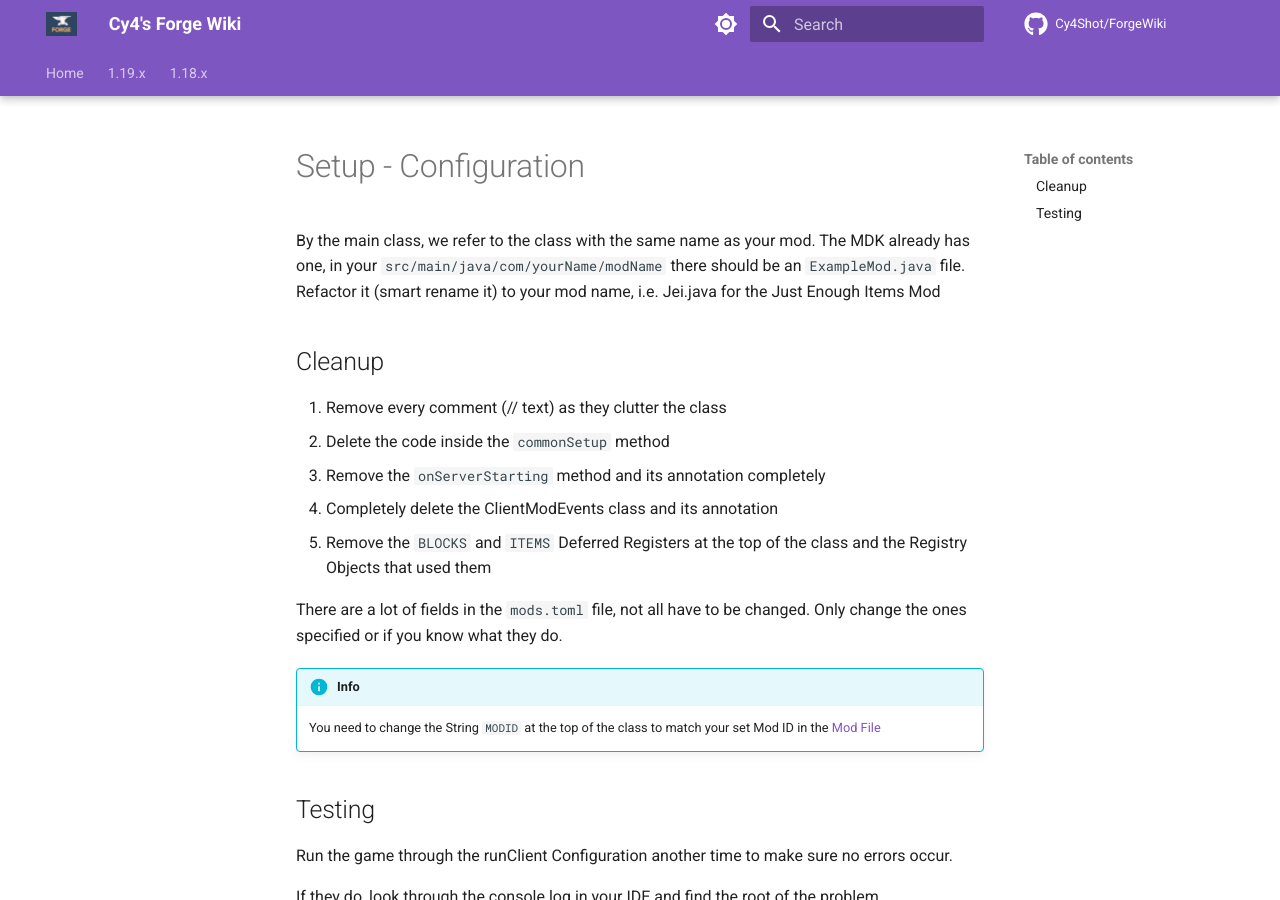
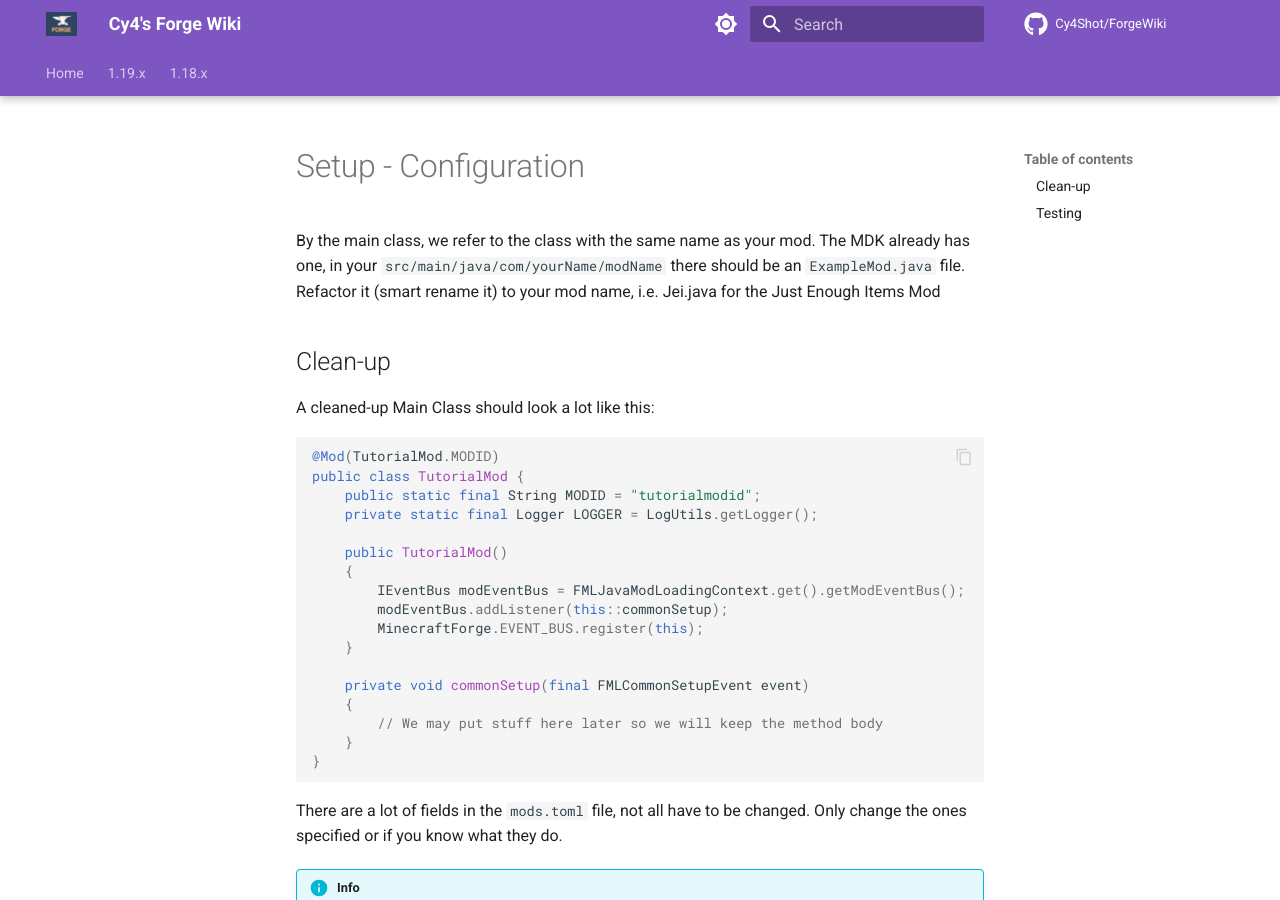
Before and after one commit to Cy4Shot/ForgeWiki, an MkDocs documentation site: the page built from docs/1.18.x/setup/configuration/main-class.md, in a window 1280 px wide and 900 px high. Built offline with MkDocs 1.6.1 and Material for MkDocs 9.7.7, drawn with Linux system fonts in a browser that asks for light colours; comment, search, counter and statistics services are not loaded.

Commit message:
Fixed the requested stuff
Changed 5 things, if I need to change any more just ask :D

````diff
--- a/docs/1.18.x/setup/configuration/main-class.md
+++ b/docs/1.18.x/setup/configuration/main-class.md
@@ -2,13 +2,28 @@
 
 By the main class, we refer to the class with the same name as your mod. The MDK already has one, in your `src/main/java/com/yourName/modName` there should be an `ExampleMod.java` file. Refactor it (smart rename it) to your mod name, i.e. Jei.java for the Just Enough Items Mod
 
-## Cleanup
+## Clean-up
 
-1. Remove every comment (// text) as they clutter the class
-2. Delete the code inside the `commonSetup` method
-3. Remove the `onServerStarting` method and its annotation completely
-4. Completely delete the ClientModEvents class and its annotation
-5. Remove the `BLOCKS` and `ITEMS` Deferred Registers at the top of the class and the Registry Objects that used them
+A cleaned-up Main Class should look a lot like this:
+```java
+@Mod(TutorialMod.MODID)
+public class TutorialMod {
+    public static final String MODID = "tutorialmodid";
+    private static final Logger LOGGER = LogUtils.getLogger();
+
+    public TutorialMod()
+    {
+        IEventBus modEventBus = FMLJavaModLoadingContext.get().getModEventBus();
+        modEventBus.addListener(this::commonSetup);
+        MinecraftForge.EVENT_BUS.register(this);
+    }
+
+    private void commonSetup(final FMLCommonSetupEvent event)
+    {
+        // We may put stuff here later so we will keep the method body
+    }
+}
+```
 
 There are a lot of fields in the `mods.toml` file, not all have to be changed. Only change the ones specified or if you know what they do.
 
````
Also changed, not shown: docs/1.18.x/setup/configuration/buildscript.md (+3 -4 lines), docs/1.18.x/setup/configuration/file-structure.md (+8 -2 lines), docs/1.18.x/setup/configuration/mod-file.md (+5 -6 lines), docs/1.18.x/setup/installation/running-your-mod.md (+0 -1 lines).
